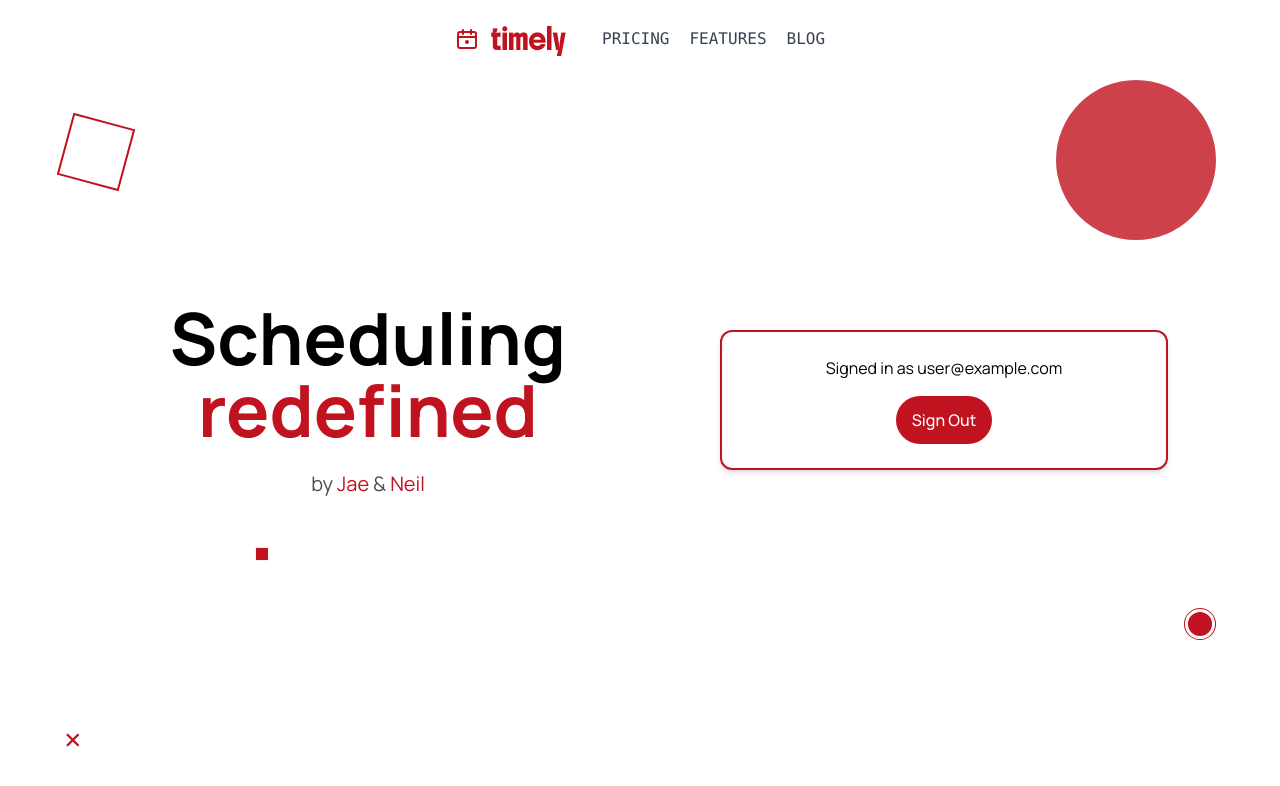
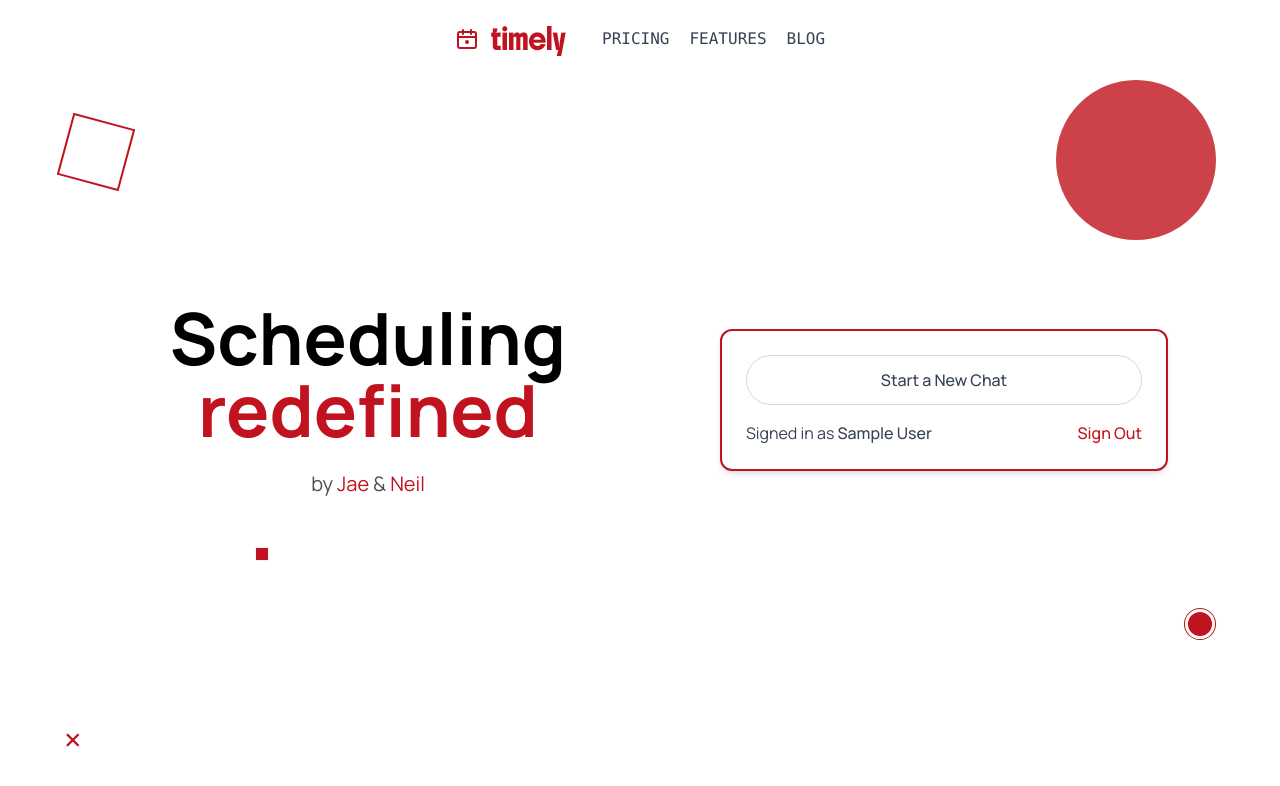
Before and after one commit to JaeMinBird/Timely, a Next.js app: page / in a window 1280 px wide. Shown: the top 786 px of the page. Built offline with nearby package versions, Linux system fonts and the light colour scheme; no server answers; sample sign-in values are in the browser's storage.

Commit message:
Cleaning things up

```diff
--- a/src/app/chat/page.tsx
+++ b/src/app/chat/page.tsx
@@ -33,6 +33,16 @@ export default function ChatPage() {
   useEffect(() => {
     scrollToBottom();
   }, [messages]);
+
+  // Handle new chat creation
+  const handleNewChat = () => {
+    setMessages([]);
+    setInputValue("");
+    // Focus on input after clearing messages
+    setTimeout(() => {
+      inputRef.current?.focus();
+    }, 10);
+  };
 
   // Keep focus on input after messages change
   useEffect(() => {
@@ -81,6 +91,7 @@ export default function ChatPage() {
       <ChatSidebar
         isSidebarExpanded={isSidebarExpanded}
         setIsSidebarExpanded={setIsSidebarExpanded}
+        handleNewChat={handleNewChat}
       />
 
       {/* Main Content */}
@@ -106,7 +117,7 @@ export default function ChatPage() {
                 <path d="M16 3V7" stroke="currentColor" strokeWidth="2" strokeLinecap="round"/>
                 <circle cx="12" cy="15" r="2" fill="currentColor"/>
               </svg>
-              <h2 className="text-3xl mb-8">Hi {session?.user?.name?.split(' ')[0] || 'Jae'}, how are you?</h2>
+              <h2 className="text-3xl mb-8">Hi {session?.user?.name?.split(' ')[0] || 'there'}, how are you?</h2>
               <div className="w-full rounded-lg bg-gray-100 p-2 flex items-center">
                 <input
                   ref={inputRef}
@@ -166,7 +177,12 @@ export default function ChatPage() {
             <div className="border-t border-gray-200 bg-white p-4">
               <form onSubmit={handleSendMessage} className="flex items-center max-w-4xl mx-auto">
                 <div className="flex-1 bg-gray-100 rounded-lg p-2 flex items-center">
-                  <button type="button" className="p-2 text-gray-500 hover:text-gray-700">
+                  <button
+                    type="button"
+                    className="p-2 text-gray-500 hover:text-gray-700"
+                    onClick={handleNewChat}
+                    title="New Chat"
+                  >
                     <svg xmlns="http://www.w3.org/2000/svg" className="h-5 w-5" fill="none" viewBox="0 0 24 24" stroke="currentColor">
                       <path strokeLinecap="round" strokeLinejoin="round" strokeWidth={2} d="M12 6v6m0 0v6m0-6h6m-6 0H6" />
                     </svg>
--- a/src/app/page.tsx
+++ b/src/app/page.tsx
@@ -1,11 +1,15 @@
 "use client";
 import { useEffect, useRef } from "react";
 import { motion, useScroll, useTransform } from "framer-motion";
+import { useSession } from "next-auth/react";
+import { useRouter } from "next/navigation";
 import SignInBox from "@/components/SignInBox";
 import StickyHeader from "@/components/StickyHeader";
 import Demo1 from "@/components/Demo1";
 
 export default function Home() {
+  const { data: session } = useSession();
+  const router = useRouter();
   const containerRef = useRef<HTMLDivElement>(null);
   const { scrollY } = useScroll();
 
@@ -73,13 +77,13 @@ export default function Home() {
             </motion.p>
           </motion.div>
 
-          {/* Sign In Box - now part of the main flex container for even spacing */}
+          {/* Authentication component (SignInBox) */}
           <div className="w-full max-w-md z-20">
             <SignInBox />
           </div>
         </div>
 
-        {/* Repositioned decorative elements with subtle parallax effect - hidden on mobile */}
+        {/* Decorative elements with subtle parallax effects */}
         <motion.div
           className="absolute right-[5%] top-20 hidden md:block"
           initial={{ scale: 0 }}
@@ -111,7 +115,6 @@ export default function Home() {
           <div className="text-[#C1121F] text-4xl">×</div>
         </motion.div>
 
-        {/* Restoring the hollow oval shape - hidden on mobile */}
         <motion.div
           className="absolute right-[5%] bottom-[20%] hidden md:block"
           style={{ y: useTransform(scrollY, [0, 1000], [0, 40]) }}
--- a/src/components/ChatSidebar.tsx
+++ b/src/components/ChatSidebar.tsx
@@ -4,9 +4,10 @@ import { useRouter } from "next/navigation";
 interface ChatSidebarProps {
   isSidebarExpanded: boolean;
   setIsSidebarExpanded: (expanded: boolean) => void;
+  handleNewChat: () => void;
 }
 
-export default function ChatSidebar({ isSidebarExpanded, setIsSidebarExpanded }: ChatSidebarProps) {
+export default function ChatSidebar({ isSidebarExpanded, setIsSidebarExpanded, handleNewChat }: ChatSidebarProps) {
   const { data: session } = useSession();
   const router = useRouter();
 
@@ -62,7 +63,7 @@ export default function ChatSidebar({ isSidebarExpanded, setIsSidebarExpanded }:
         <div className="h-10 mb-6 relative mx-3">
           <button
             className="w-full h-10 rounded-md hover:bg-red-50 flex items-center"
-            onClick={() => router.push('/chat?new=true')}
+            onClick={handleNewChat}
           >
             <div className="absolute left-1 w-8 h-8 flex items-center justify-center text-[#C1121F]">
               <svg className="w-6 h-6" fill="none" viewBox="0 0 24 24" stroke="currentColor">
@@ -72,7 +73,7 @@ export default function ChatSidebar({ isSidebarExpanded, setIsSidebarExpanded }:
 
             <span className={`absolute left-12 flex items-center h-10 text-[#C1121F] font-medium whitespace-nowrap
               transition-all duration-300 ease-in-out ${isSidebarExpanded ? 'opacity-100' : 'opacity-0 pointer-events-none'}`}>
-              New chat
+              New Chat
             </span>
           </button>
         </div>
--- a/src/components/SignInBox.tsx
+++ b/src/components/SignInBox.tsx
@@ -12,6 +12,10 @@ export default function SignInBox() {
     signIn("google", { callbackUrl: '/chat' });
   };
 
+  const handleStartChat = () => {
+    router.push('/chat');
+  };
+
   return (
     <motion.div
       className="bg-white p-6 rounded-xl shadow-md border-2 border-[#C1121F] max-w-md w-full"
@@ -20,15 +24,47 @@ export default function SignInBox() {
       transition={{ duration: 0.6, delay: 1 }}
     >
       {session ? (
-        <div className="text-center">
-          <p className="mb-4">Signed in as {session.user?.email}</p>
-          <motion.button
-            className="bg-[#C1121F] text-white rounded-full py-3 px-4 font-medium"
-            whileHover={{ y: -3, boxShadow: "0 10px 25px -5px rgba(0, 0, 0, 0.1)" }}
-            onClick={() => signOut()}
+        <div>
+          <motion.div
+            className="w-full mb-4"
+            whileHover={{ scale: 1.03 }}
+            whileTap={{ scale: 0.98 }}
           >
-            Sign Out
-          </motion.button>
+            <motion.button
+              onClick={handleStartChat}
+              className="flex items-center justify-center w-full bg-white border border-gray-300 rounded-full py-3 px-4 transition-colors font-medium"
+              whileHover={{
+                borderColor: "#C1121F",
+                backgroundColor: "rgba(255, 255, 255, 0.9)"
+              }}
+              initial={{ boxShadow: "0px 0px 0px rgba(0,0,0,0)" }}
+              animate={{
+                boxShadow: ["0px 0px 0px rgba(0,0,0,0)", "0px 4px 12px rgba(193, 18, 31, 0.1)", "0px 0px 0px rgba(0,0,0,0)"],
+              }}
+              transition={{
+                boxShadow: {
+                  repeat: Infinity,
+                  repeatType: "reverse",
+                  duration: 2,
+                }
+              }}
+              layout
+            >
+              <motion.span className="text-gray-700" layout>Start a New Chat</motion.span>
+            </motion.button>
+          </motion.div>
+
+          <div className="flex justify-between items-center mt-2">
+            <p className="text-gray-700">
+              Signed in as <span className="font-medium">{session.user?.name || session.user?.email}</span>
+            </p>
+            <motion.button
+              className="text-[#C1121F] hover:underline font-medium"
+              onClick={() => signOut()}
+            >
+              Sign Out
+            </motion.button>
+          </div>
         </div>
       ) : (
         <>
```
